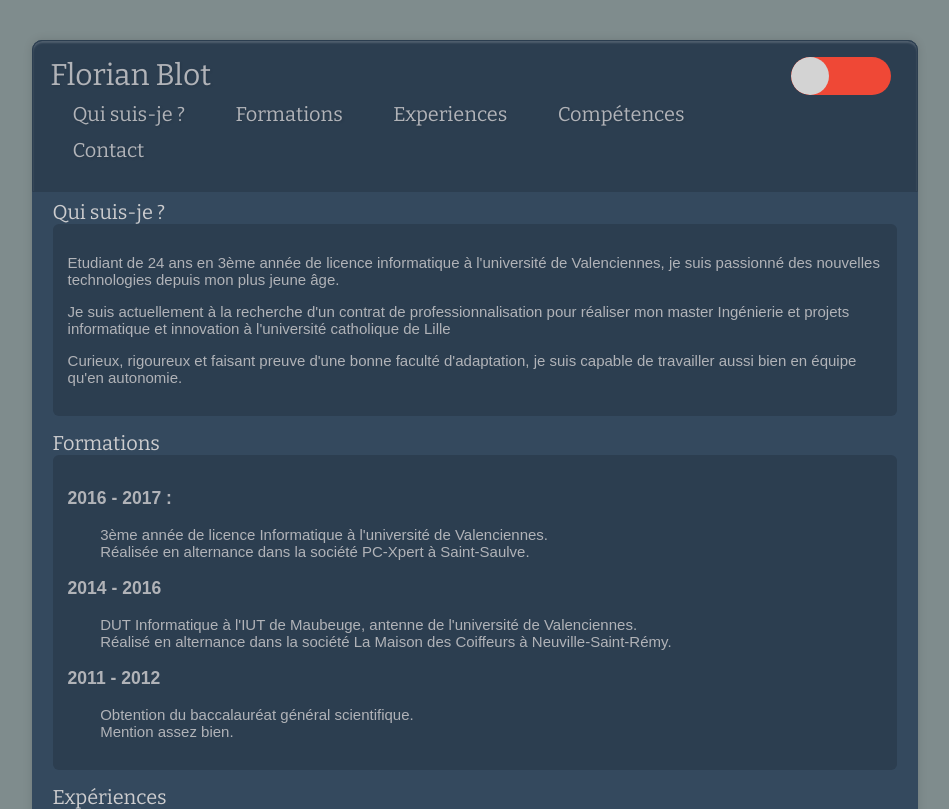
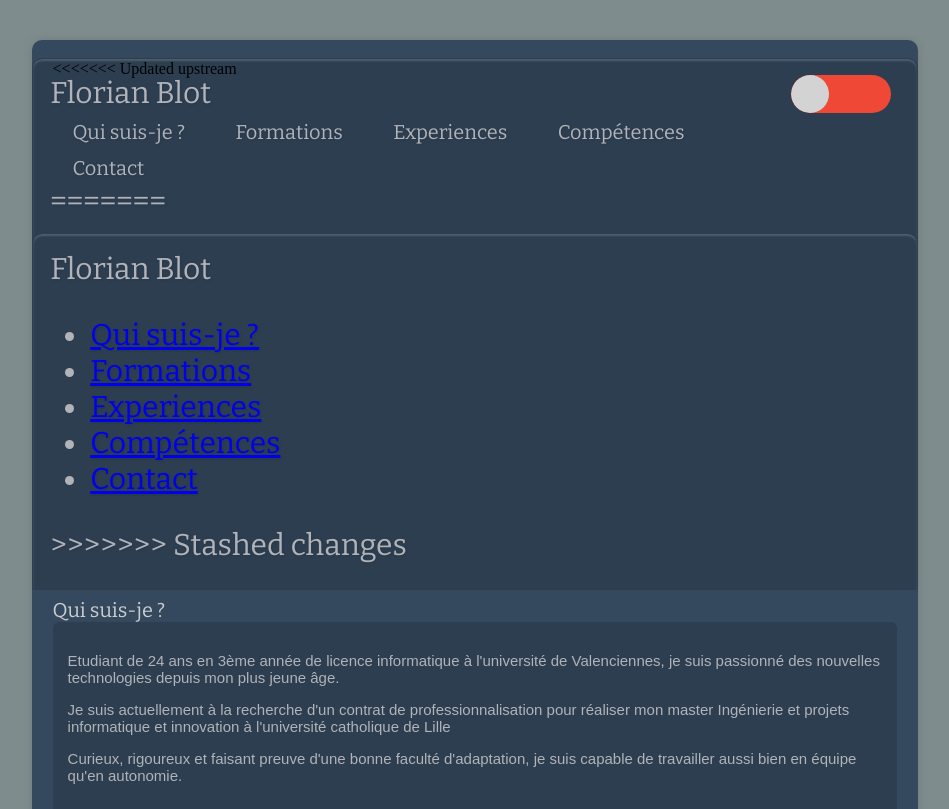
Before and after one commit to NaelFR/-OLD-florianblt.github.io, a plain HTML site: page index.html in a window 1280 px wide. Shown: the top 809 px of the page, without its empty margins (165-1114 px from the left). Drawn offline with nearby package versions, Linux system fonts and the light colour scheme.

Commit message:
Pull sur ROG

```diff
--- a/index.html
+++ b/index.html
@@ -11,6 +11,7 @@
 
     <body>
     	<div class="mainbox">
+<<<<<<< Updated upstream
             <h1> Florian Blot
                 <div class="boutonLumiere">
                     <a class="lumGauche"></a>
@@ -25,6 +26,18 @@
                     <a href="#contact">Contact</a></li>
                     <a href="javascript:void(0);" class="icon" onclick="Clic_Menu()">&#9776;</a>
                 </div>
+=======
+            <h1> Florian Blot
+                <span>
+                    <ul id="menu">
+                        <li><a href="#presentation">Qui suis-je ?</a></li>
+                        <li><a href="#formations">Formations</a></li>
+                        <li><a href="#experiences">Experiences</a></li>
+                        <li><a href="#competences">Compétences</a></li>
+                        <li><a href="#competences">Contact</a></li>
+                    </ul>
+                </span>
+>>>>>>> Stashed changes
             </h1>
         		<div class ="section">
                 <!-- Qui suis-je ? -->
--- /dev/null
+++ b/style.css
@@ -0,0 +1,145 @@
+body{
+    background-color: #7f8c8d;
+}
+.mainbox{
+    max-width:66%;
+    padding:30px;
+    margin:40px auto;
+    background: #34495e;
+    border-radius: 10px;
+    -webkit-border-radius:10px;
+    -moz-border-radius: 10px;
+    box-shadow: 0px 0px 10px rgba(0, 0, 0, 0.13);
+    -moz-box-shadow: 0px 0px 10px rgba(0, 0, 0, 0.13);
+    -webkit-box-shadow: 0px 0px 10px rgba(0, 0, 0, 0.13);
+}
+
+.contactbox{
+    text-align: center;
+    max-width:66%;
+    padding:15px;
+    margin:auto;
+    background: #34495e;
+    border-radius: 10px;
+    -webkit-border-radius:10px;
+    -moz-border-radius: 10px;
+    box-shadow: 0px 0px 10px rgba(0, 0, 0, 0.13);
+    -moz-box-shadow: 0px 0px 10px rgba(0, 0, 0, 0.13);
+    -webkit-box-shadow: 0px 0px 10px rgba(0, 0, 0, 0.13);
+}
+
+.mainbox .inner-wrap{
+    padding: 15px;
+    background: #2c3e50;
+    border-radius: 6px;
+    margin-bottom: 15px;
+}
+
+.mainbox h1{
+    background: #2c3e50;
+    padding: 20px 30px 15px 30px;
+    margin: -30px -30px 30px -30px;
+    border-radius: 10px 10px 0 0;
+    -webkit-border-radius: 10px 10px 0 0;
+    -moz-border-radius: 10px 10px 0 0;
+    color: #b1b3b8;
+    text-shadow: 1px 1px 3px rgba(0, 0, 0, 0.12);
+    font: normal 30px 'Bitter', serif;
+    /*-moz-box-shadow: inset 0px 2px 2px 0px rgba(255, 255, 255, 0.17);
+    -webkit-box-shadow: inset 0px 2px 2px 0px rgba(255, 255, 255, 0.17);
+    box-shadow: inset 0px 2px 2px 0px rgba(255, 255, 255, 0.17);*/
+    border: 1px solid #2c3e50;
+}
+
+.mainbox h1 > span{
+    display: block;
+    margin-top: 2px;
+    font: 13px Arial, Helvetica, sans-serif;
+}
+
+.mainbox h1 > span > ul > li{
+    display : inline;
+    color: #b1b3b8;
+    padding: 0% 5% 0% 5%;
+    text-shadow: 1px 1px 3px rgba(0, 0, 0, 0.12);
+    font: normal 20px 'Bitter', serif;
+
+}
+
+a{
+    color: #b1b3b8;
+    text-decoration: none;
+}
+
+a:hover{
+    color: #ecf0f1;
+    text-decoration: blink;
+}
+
+.mainbox label{
+    display: block;
+    font: 13px Arial, Helvetica, sans-serif;
+    color: #b1b3b8;
+    margin-bottom: 15px;
+}
+.mainbox .section{
+    font: normal 20px 'Bitter', serif;
+    color: #ccccce;
+    margin-bottom: 5px;
+}
+.mainbox .section span {
+    background: #2c3e50;
+    padding: 5px 10px 5px 10px;
+    position: absolute;
+    border-radius: 50%;
+    -webkit-border-radius: 50%;
+    -moz-border-radius: 50%;
+    border: 4px solid #2c3e50;;
+    font-size: 14px;
+    margin-left: -45px;
+    color: #bdc3c7;
+    margin-top: -3px;
+}
+
+/* Compétences */
+
+#Labcompetences{
+    display: block;
+    font: 15px Arial, Helvetica, sans-serif;
+    color: #b1b3b8;
+    margin-bottom: 15px;
+}
+
+.mainbox progress {
+   display: inline-block;
+   width: 200px;
+   margin: auto;
+   padding: 4px;
+   border: 0 none;
+   background: #444;
+   border-radius: 14px;
+   /*box-shadow: inset 0px 1px 1px rgba(0,0,0,0.5),
+               0px 1px 0px rgba(255,255,255,0.2);*/
+}
+
+.mainbox progress::-moz-progress-bar {
+   background: #FFF;
+   border-radius: 12px;
+   /*box-shadow: inset 0 -2px 4px rgba(0,0,0,0.4),
+               0 2px 5px 0px rgba(0,0,0,0.3);*/
+}
+
+@media screen and (-webkit-min-device-pixel-ratio:0) {
+   progress {
+      height: 25px;
+   }
+}
+.mainbox progress::-webkit-progress-bar {
+   background: transparent;
+}
+.mainbox progress::-webkit-progress-value {
+   background: #FFF;
+   border-radius: 12px;
+   /*box-shadow: inset 0 -2px 4px rgba(0,0,0,0.4),
+               0 2px 5px 0px rgba(0,0,0,0.3); */
+}
```
